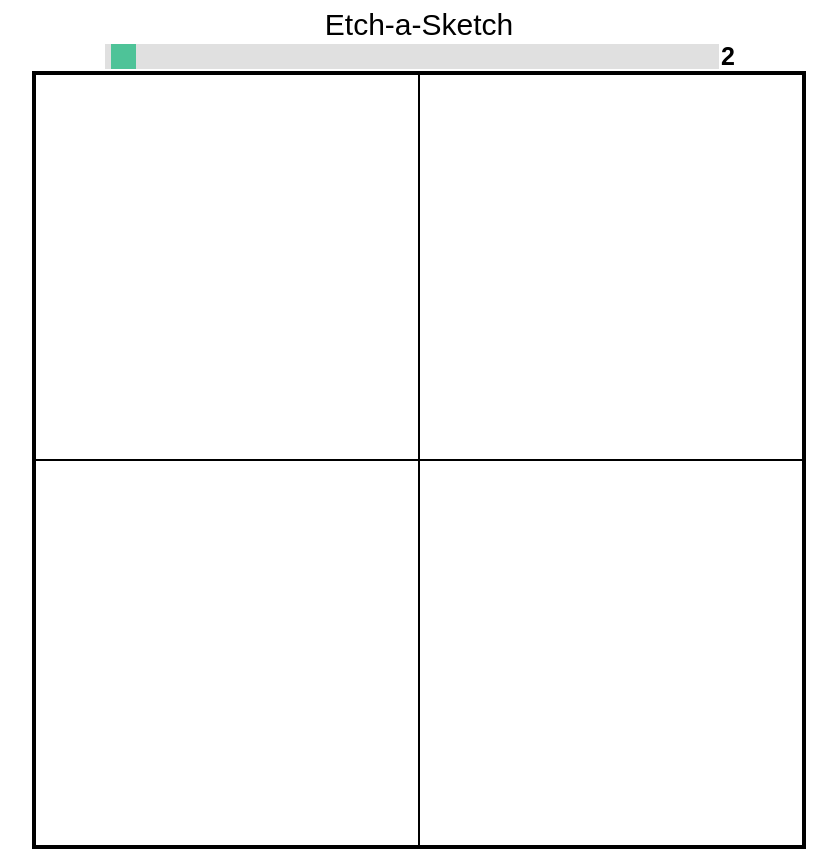
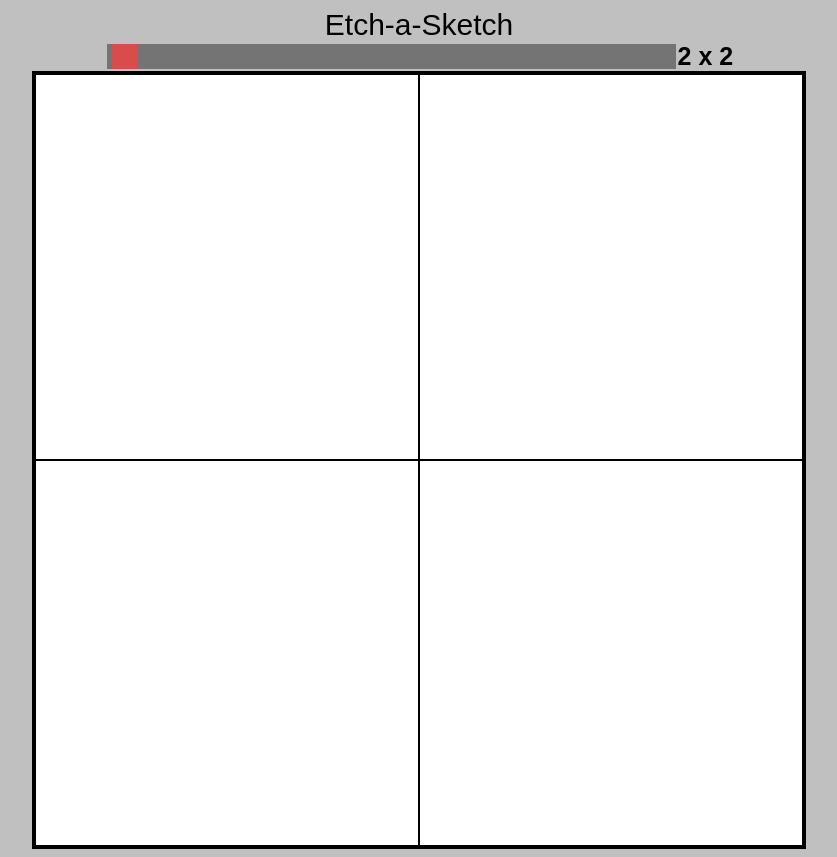
Before and after one commit to SSHage/etch-a-sketch, a plain HTML site: page index.html in a window 1280 px wide. Shown: the whole page, without its empty margins (221-1058 px from the left). Drawn offline with Linux system fonts and the light colour scheme.

Commit message:
improved the interface look

```diff
--- a/javascript.js
+++ b/javascript.js
@@ -3,7 +3,7 @@ var gridcontainer = document.querySelector(".gridcontainer");
 // display values on slider
 var slider = document.getElementById("range");
 var output = document.querySelector(".value");
-output.innerHTML = slider.value; // Display the default slider value
+output.innerHTML = slider.value + " x " + slider.value; // Display the default slider value
 
 // Update the current slider value (each time you drag the slider handle)
 slider.oninput = function() {
@@ -32,7 +32,7 @@ function gridSizer(e) {
             gridcontainer.appendChild(gridboxes);
             }
         }
-    gridboxes = document.querySelectorAll(".gridbox"); //select all new initiated gridboxes
+    const gridboxes = document.querySelectorAll(".gridbox"); //select all new initiated gridboxes
     for (const gridbox of gridboxes) {
         let opacityval = 0;
         gridbox.addEventListener("mouseover", function(e){
--- a/styles.css
+++ b/styles.css
@@ -10,6 +10,7 @@ body {
     display: flex;
     align-items: center;
     flex-direction: column;
+    background-color: silver;
 }
 
 .gridcontainer {
@@ -21,6 +22,7 @@ body {
     flex-direction: row;
     flex-wrap: wrap;
     border:solid black;
+    background-color: white;
 }
 
 .gridbox {
@@ -47,9 +49,9 @@ body {
 .slider {
   -webkit-appearance: none;  /* Override default CSS styles */
   appearance: none;
-  width: 100%; /* Full-width */
+  width: 90%; /* Full-width */
   height: 25px; /* Specified height */
-  background: #d3d3d3; /* Grey background */
+  background: #565555; /* Grey background */
   outline: none; /* Remove outline */
   opacity: 0.7; /* Set transparency (for mouse-over effects on hover) */
   -webkit-transition: .2s; /* 0.2 seconds transition on hover */
@@ -67,14 +69,14 @@ body {
   appearance: none;
   width: 25px; /* Set a specific slider handle width */
   height: 25px; /* Slider handle height */
-  background: #04AA6D; /* Green background */
+  background: #e41c1c; /* Red background */
   cursor: pointer; /* Cursor on hover */
 }
 
 .slider::-moz-range-thumb {
   width: 25px; /* Set a specific slider handle width */
   height: 25px; /* Slider handle height */
-  background: #04AA6D; /* Green background */
+  background: #e41c1c; /* Red background */
   cursor: pointer; /* Cursor on hover */
 }
 
```
Also changed, not shown: 1 other file.
